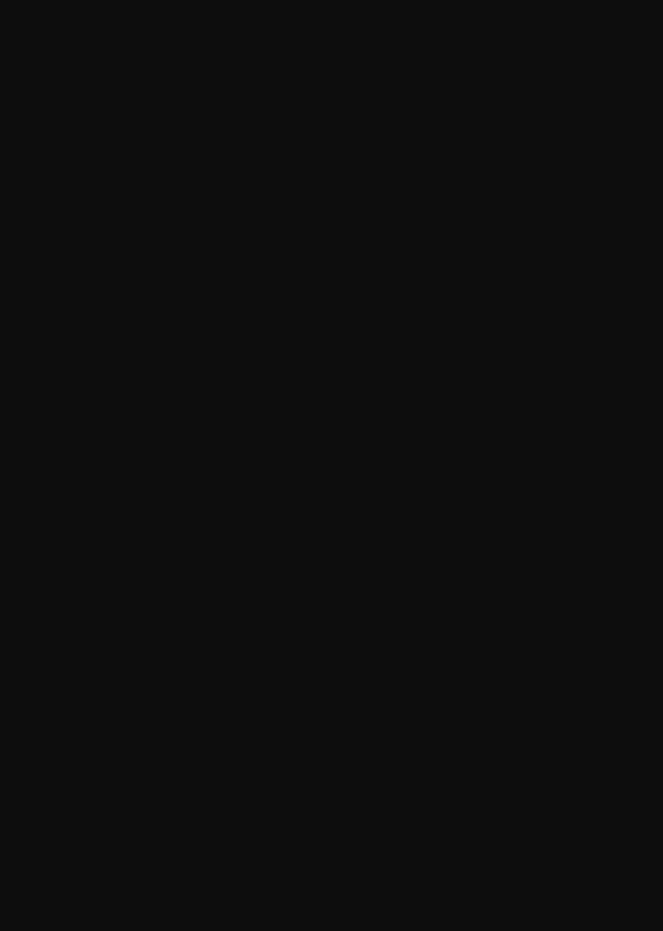
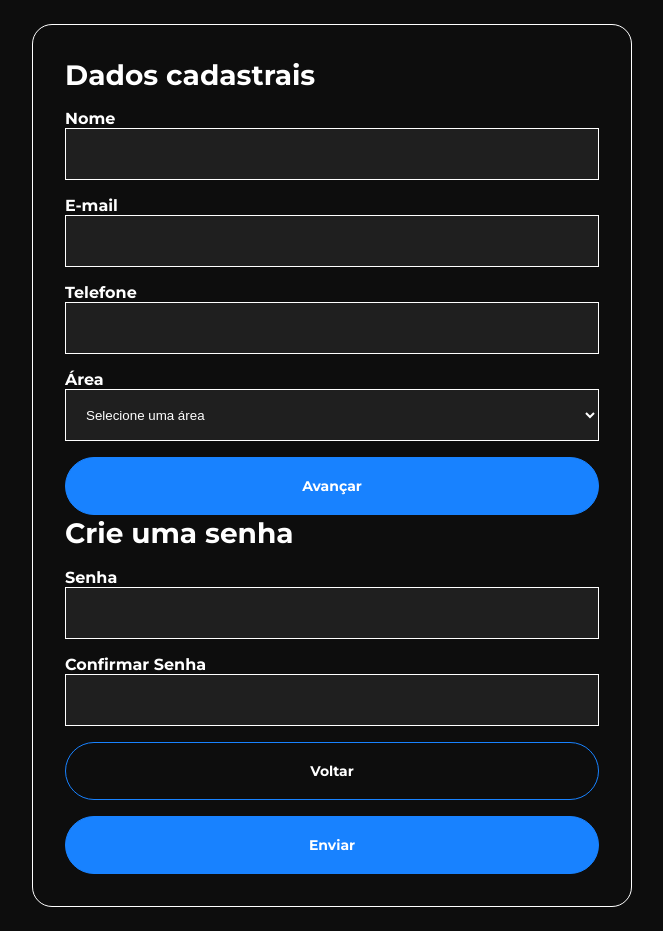
Before and after one commit to josedasilva123/lexnote, a React (Create React App) app: page /form in a window 1280 px wide. Before the commit this address had no page. Shown: the whole page, without its empty margins (308-971 px from the left). Before the commit the page ends 800 px from the top, so only its background shows below. Built offline with nearby package versions, Linux system fonts and the light colour scheme.

Commit message:
feat: form style

```diff
--- a/src/App.js
+++ b/src/App.js
@@ -2,6 +2,7 @@ import { useState } from 'react';
 import { Routes, Route } from "react-router-dom";
 
 import Dashboard from "./pages/Dashboard";
+import FormBox from './pages/FormBox';
 import Login from "./pages/Login";
 
 function App() {
@@ -31,6 +32,7 @@ function App() {
       <Routes>
         <Route index element={<Login setLogin={setLogin} />} />
         <Route path="/dashboard" element={<Dashboard addNotes={addNotes} removeNotes={removeNotes} setLogin={setLogin} />} />
+        <Route path="/form" element={<FormBox />}/>
       </Routes>
 
     </div>
--- /dev/null
+++ b/src/pages/FormBox/index.jsx
@@ -0,0 +1,68 @@
+import React from "react";
+import { ThemeButton } from "../../style/buttons";
+import { ThemeInput, ThemeSelect } from "../../style/form";
+import { Container } from "../../style/global";
+import { ThemeLabel, ThemeTitle } from "../../style/typography";
+import { StyledFormBox } from "./style";
+
+const FormBox = () => {
+  return (
+    <Container>
+      <StyledFormBox>
+        <div className="formContainer">
+          <div>
+            <form action="">
+              <div className="step">
+                <ThemeTitle tag="h2" titleSize="title2">Dados cadastrais</ThemeTitle>
+                <div className="inputBox">
+                  <ThemeLabel color="--White">Nome</ThemeLabel>
+                  <ThemeInput type="text" />
+                </div>
+                <div className="inputBox">
+                  <ThemeLabel color="--White">E-mail</ThemeLabel>
+                  <ThemeInput type="email" />
+                </div>
+                <div className="Telefone">
+                  <ThemeLabel color="--White">Telefone</ThemeLabel>
+                  <ThemeInput type="text" />
+                </div>
+                <div className="Telefone">
+                  <ThemeLabel color="--White">Área</ThemeLabel>
+                  <ThemeSelect>
+                    <option value="">Selecione uma área</option>
+                    <option value="design">Design</option>
+                    <option value="frontend">Front-end</option>
+                    <option value="backend">Backend</option>
+                  </ThemeSelect>
+                </div>
+
+                <div className="buttonGrid">
+                    <ThemeButton buttonStyle="solid" buttonSize="lg">Avançar</ThemeButton>
+                </div>
+              </div>
+
+              <div className="step">
+                <ThemeTitle tag="h2" titleSize="title2">Crie uma senha</ThemeTitle>
+                <div className="inputBox">
+                  <ThemeLabel color="--White">Senha</ThemeLabel>
+                  <ThemeInput type="password" />
+                </div>
+                <div className="inputBox">
+                  <ThemeLabel color="--White">Confirmar Senha</ThemeLabel>
+                  <ThemeInput type="password" />
+                </div>
+
+                <div className="buttonGrid">
+                    <ThemeButton buttonStyle="outline" buttonSize="lg">Voltar</ThemeButton>
+                    <ThemeButton buttonStyle="solid" buttonSize="lg" type="submit">Enviar</ThemeButton>
+                </div>
+              </div>
+            </form>
+          </div>
+        </div>
+      </StyledFormBox>
+    </Container>
+  );
+};
+
+export default FormBox;
--- /dev/null
+++ b/src/pages/FormBox/style.js
@@ -0,0 +1,40 @@
+import styled from "styled-components";
+
+export const StyledFormBox = styled.div`
+  width: 100%;
+  min-height: 100vh;
+
+  display: flex;
+  align-items: center;
+  justify-content: center;
+
+  .formContainer {
+    max-width: 600px;
+    border-radius: 20px;
+    padding: 2rem;
+    border: 1px solid var(--White);
+
+    form {
+      width: 100%;
+      & > div {
+        display: flex;
+        flex-direction: column;
+        gap: 1rem;
+
+        .buttonGrid {
+          display: flex;
+          flex-direction: column;
+          gap: 1rem;
+          button {
+            width: 100%;
+          }
+        }
+      }
+    }
+
+    @media (max-width: 420px){
+        padding: 2rem 1rem;
+    }
+  }
+
+`;
--- a/src/style/buttons.js
+++ b/src/style/buttons.js
@@ -48,6 +48,13 @@ export const ThemeButton = styled.button`
           &:hover {
             filter: brightness(1.1);
           }
+          &:disabled{
+            cursor: not-allowed;
+            opacity: .5;
+            &:hover{
+              filter: unset;
+            }
+          }
         `;
       case "outline":
         return css`
--- a/src/style/form.js
+++ b/src/style/form.js
@@ -1,6 +1,27 @@
 import styled from "styled-components";
 
 export const ThemeInput = styled.input`
+    width: 100%;
+
+    display: flex;
+    align-items: center;
+    justify-content: center;
+
+    padding: 0 1rem;
+    height: 52px;
+
+    background: var(--Black2);
+    border: 1px solid var(--White);
+    color: var(--White);
+
+    &:focus,
+    &:active{
+        outline: none;
+        border-color: var(--Blue);
+    }
+`
+
+export const ThemeSelect = styled.select`
     width: 100%;
 
     display: flex;
--- a/src/style/global.js
+++ b/src/style/global.js
@@ -8,7 +8,7 @@ export const GlobalStyle = createGlobalStyle`
     }
 
     a{
-
+        text-decoration: none;
     }
 
     :root{
```
